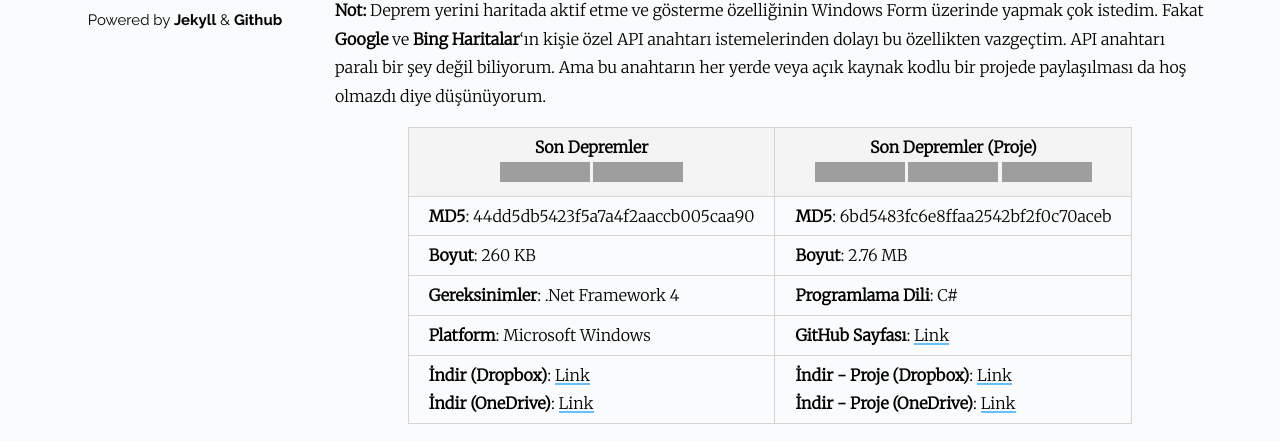
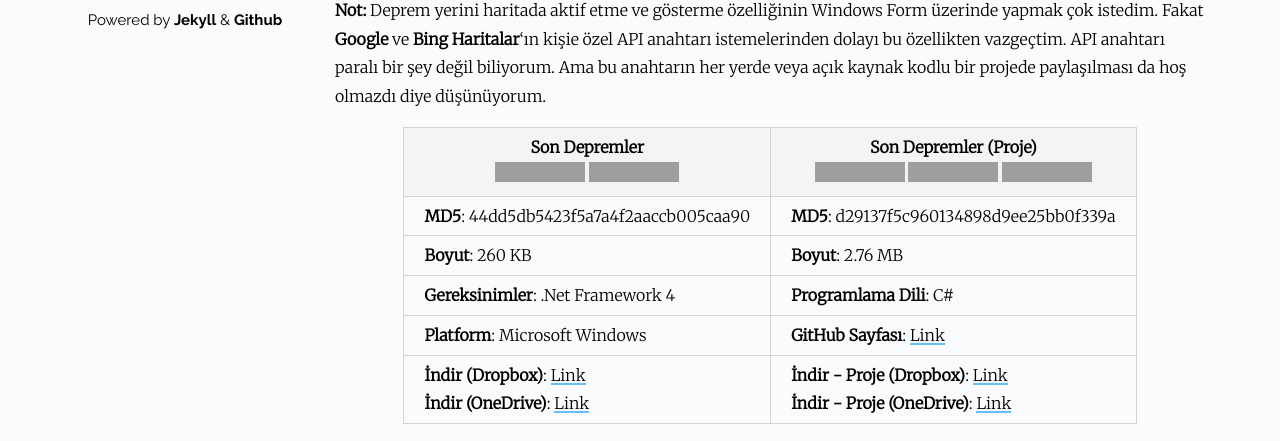
Before and after one commit to Umut-D/umutd.com, a Jekyll site: the page built from _posts/programlar/2019-12-12-son-depremler.md, in a window 1280 px wide and 1260 px high, cut to the strip 816-1257 px from the top of the window. Built offline with Jekyll 4.4.1, drawn with Linux system fonts in a browser that asks for light colours; grey boxes are pictures that could not be loaded.

```diff
--- a/_posts/programlar/2019-12-12-son-depremler.md
+++ b/_posts/programlar/2019-12-12-son-depremler.md
@@ -23,7 +23,7 @@
 {:.tablo-ortali}
 | Son Depremler <br>![Versiyon](https://img.shields.io/badge/Versiyon-1.06-blueviolet.svg?style=flat) ![Durum](https://img.shields.io/badge/Durum-Çalışıyor-success.svg?style=flat) |  Son Depremler (Proje)<br>![Lisans](https://img.shields.io/badge/Lisans-MIT-blue.svg?style=flat) ![Durum](https://img.shields.io/badge/Proje-Sonlandırıldı-lightgray.svg?style=flat) ![Arşiv](https://img.shields.io/badge/Arşiv-orange.svg?style=flat)|
 |----------------------------------------- -|-------------------------------------------|
-| **MD5**: 44dd5db5423f5a7a4f2aaccb005caa90 | **MD5**: 6bd5483fc6e8ffaa2542bf2f0c70aceb |
+| **MD5**: 44dd5db5423f5a7a4f2aaccb005caa90 | **MD5**: d29137f5c960134898d9ee25bb0f339a |
 | **Boyut**:  260 KB                       | **Boyut**:  2.76 MB                         |
 | **Gereksinimler**: .Net Framework 4     | **Programlama Dili**: C# |
 | **Platform**: Microsoft Windows           | **GitHub Sayfası**: [Link](https://github.com/Umut-D/Son-Depremler) |
```
